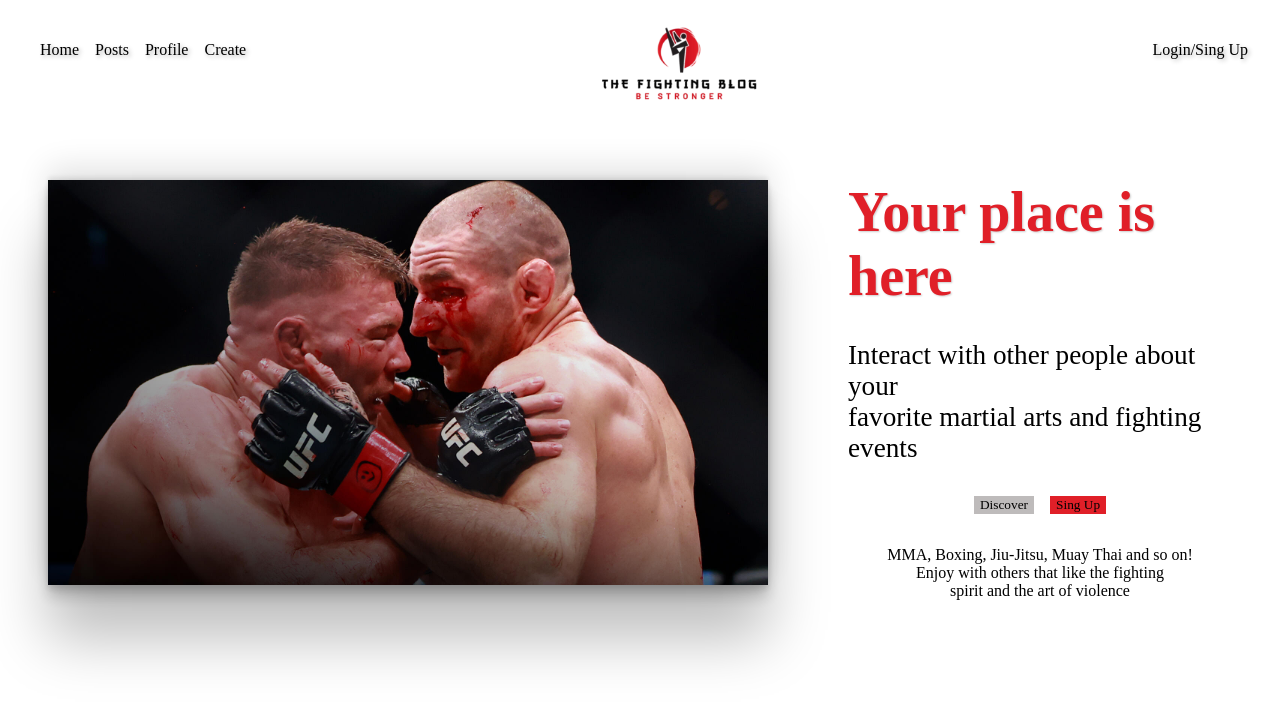
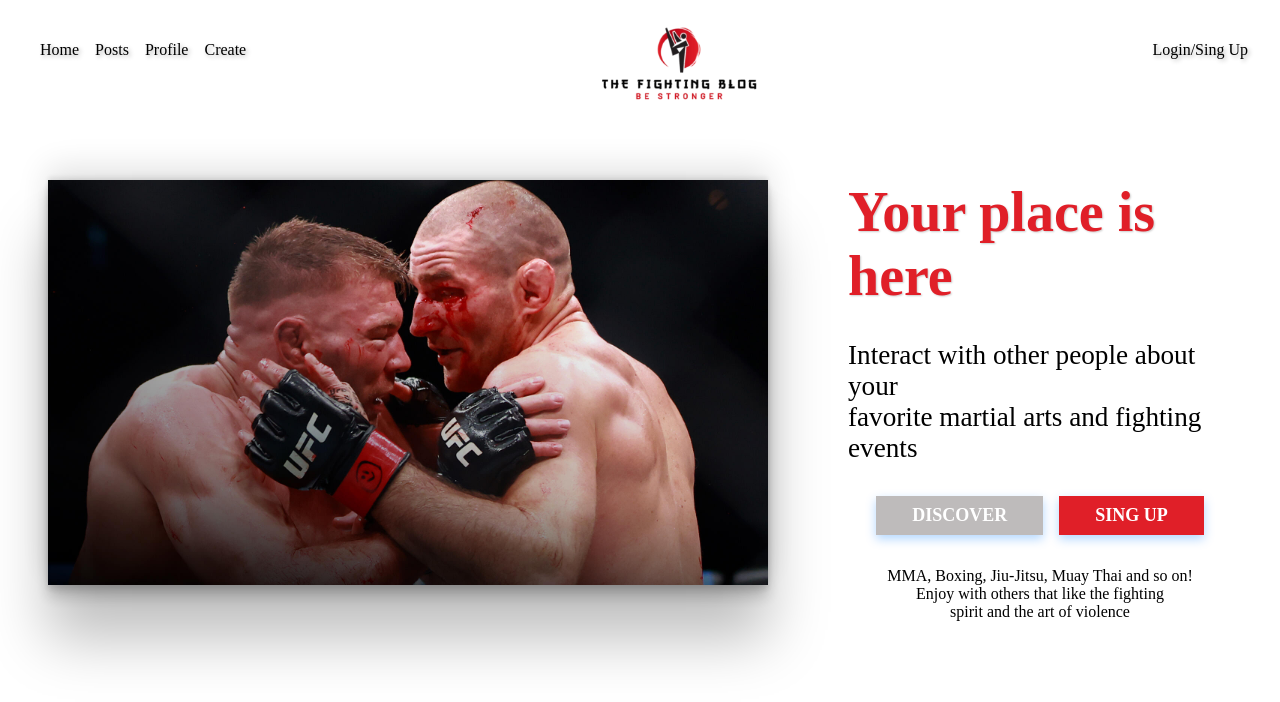
Before and after one commit to guifalcs/The-Fighting-Blog, an Angular app in the folder cliente/blog/: page /home in a window 1280 px wide. Shown: the top 702 px of the page. Built offline with nearby package versions, Linux system fonts and the light colour scheme; a web font is replaced by a local one.

Commit message:
ajustes no scss

```diff
--- a/cliente/blog/src/app/create-post/create-post.component.scss
+++ b/cliente/blog/src/app/create-post/create-post.component.scss
@@ -108,9 +108,9 @@
             color: #fff;
             background-color: #3d4144;
             border: none;
-            border-radius: 0.25em;
             cursor: pointer;
             transition: background-color 0.3s;
+            box-shadow: 0 4px 10px rgba(0, 123, 255, 0.3);
 
             &:hover {
                 background-color: #1a1c1f;
--- a/cliente/blog/src/app/home/home.component.scss
+++ b/cliente/blog/src/app/home/home.component.scss
@@ -36,23 +36,42 @@
             gap: 1em;
             transition: 0.4s;
 
-            #discover{
-                background-color: #BEBBBB;
-
-                &:hover{
-                    background-color: #948e8e;
-                    cursor: pointer;
-                }
+            #discover, #singup {
+                padding: 0.5em 2em;
+                font-size: 1.125em;
+                font-weight: bold;
+                color: #fff;
+                background-color: #007bff;
+                cursor: pointer;
+                transition: all 0.3s ease-in-out;
+                box-shadow: 0 4px 10px rgba(0, 123, 255, 0.3);
+                text-transform: uppercase;
             }
 
-            #singup{
+            #discover {
+                background-color: #BEBBBB;
+            }
+
+            #singup {
                 background-color: #E01F28;
+            }
 
-                &:hover{
-                    background-color: #a7131b;
-                    cursor: pointer;
-                }
+            #discover:hover{
+                transform: translateY(-3px);
+                background-color: #948e8e;
             }
+
+            #singup:hover {
+                background-color: #a7131b;
+                transform: translateY(-3px);
+                box-shadow: 0 6px 15px rgba(0, 123, 255, 0.4);
+            }
+
+            #discover:focus, #singup:focus {
+                outline: none;
+                box-shadow: 0 0 0 0.3em rgba(0, 123, 255, 0.5);
+            }
+
         }
 
     }
--- a/cliente/blog/src/app/login/login.component.scss
+++ b/cliente/blog/src/app/login/login.component.scss
@@ -78,6 +78,7 @@
             border-radius: 0.25em;
             cursor: pointer;
             transition: background-color 0.3s;
+            box-shadow: 0 4px 10px rgba(0, 123, 255, 0.3);
 
             &:hover {
                 background-color: #1a1c1f;
--- a/cliente/blog/src/app/posts/posts.component.scss
+++ b/cliente/blog/src/app/posts/posts.component.scss
@@ -42,6 +42,7 @@
     object-fit: cover;
     margin-bottom: 0.625em;
     border: 0.188em solid white;
+    box-shadow: 0 4px 10px rgba(0, 0, 0, 0.3);
 }
 
 .profile-name {
@@ -115,6 +116,7 @@
     height: auto;
     margin-top: 1em;
     object-fit: cover;
+    box-shadow: 2px 4px 10px rgba(0, 0, 0, 0.3);
 }
 
 .categories {
--- a/cliente/blog/src/app/sing-up/sing-up.component.scss
+++ b/cliente/blog/src/app/sing-up/sing-up.component.scss
@@ -78,6 +78,7 @@
             border-radius: 0.25em;
             cursor: pointer;
             transition: background-color 0.3s;
+            box-shadow: 0 4px 10px rgba(0, 123, 255, 0.3);
 
             &:hover {
                 background-color: #1a1c1f;
```
